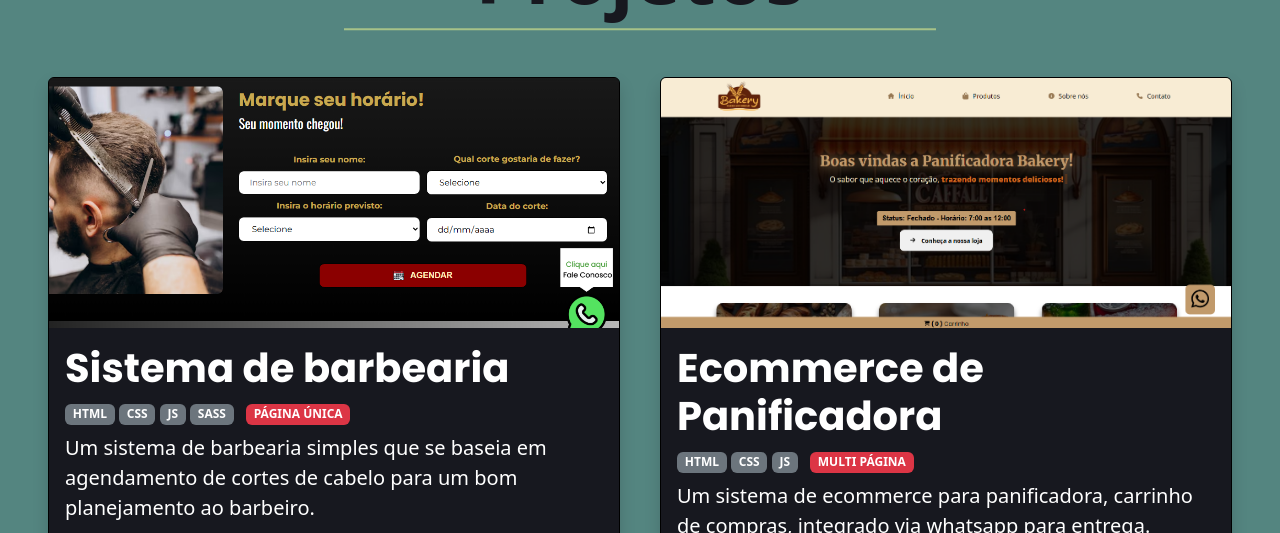
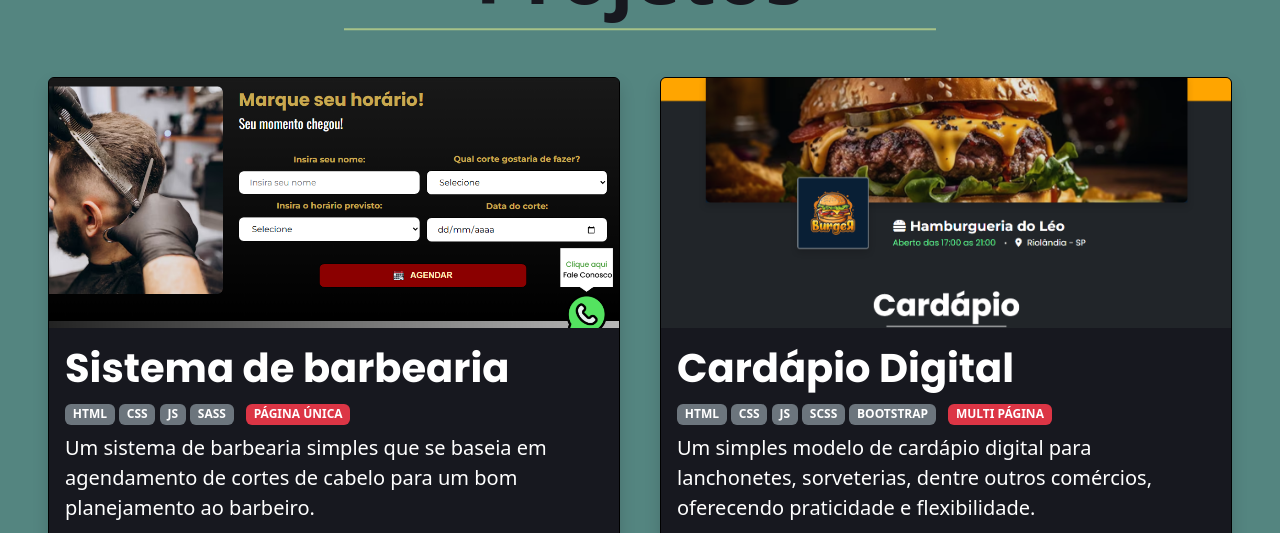
Before and after one commit to devleov/portfolio, a plain HTML site: page index.html in a window 1280 px wide. Shown: the part 1684-2217 px from the top of the page. Drawn offline with nearby package versions, Linux system fonts and the light colour scheme.

Commit message:
Adicionando um novo projeto

```diff
--- a/index.html
+++ b/index.html
@@ -196,6 +196,8 @@
                                 cortes
                                 de
                                 cabelo para um bom planejamento ao barbeiro.</div>
+
+                            <a target="_blank" href="https://devleov.github.io/projeto-barbearia/" class="w-50 btn btn-info mt-3"><i class="fa-solid fa-door-open"></i> Acessar</a>
                         </div>
                     </div>
                 </div>
@@ -204,22 +206,26 @@
                     <div class="card shadow text-white h-100">
                         <div style="height: 250px; overflow: hidden;" class="card-img-top">
                             <img class="img-fluid" style="height: 100%; width: 100%; object-fit: cover;"
-                                src="img/projects/panificadora.png" alt="">
+                                src="img/projects/cardapio.png" alt="">
                         </div>
 
                         <div class="card-body">
-                            <h5 class="card-title fs-1 fw-bold">Ecommerce de Panificadora</h5>
+                            <h5 class="card-title fs-1 fw-bold">Cardápio Digital</h5>
 
                             <div class="mb-2">
                                 <div class="badge text-bg-secondary">HTML</div>
                                 <div class="badge text-bg-secondary">CSS</div>
                                 <div class="badge text-bg-secondary">JS</div>
+                                <div class="badge text-bg-secondary">SCSS</div>
+                                <div class="badge text-bg-secondary">BOOTSTRAP</div>
 
                                 <div class="badge bg-danger ms-2">MULTI PÁGINA</div>
                             </div>
 
-                            <div class="card-text lead">Um sistema de ecommerce para panificadora, carrinho de compras,
-                                integrado via whatsapp para entrega.</div>
+                            <div class="card-text lead">Um simples modelo de cardápio digital para lanchonetes,
+                                sorveterias, dentre outros comércios, oferecendo praticidade e flexibilidade.</div>
+
+                            <a target="_blank" href="https://devleov.github.io/cardapiodigital/" class="w-50 btn btn-info mt-3"><i class="fa-solid fa-door-open"></i> Acessar</a>
                         </div>
                     </div>
                 </div>
```
Also changed, not shown: img/projects/cardapio.png (added).
